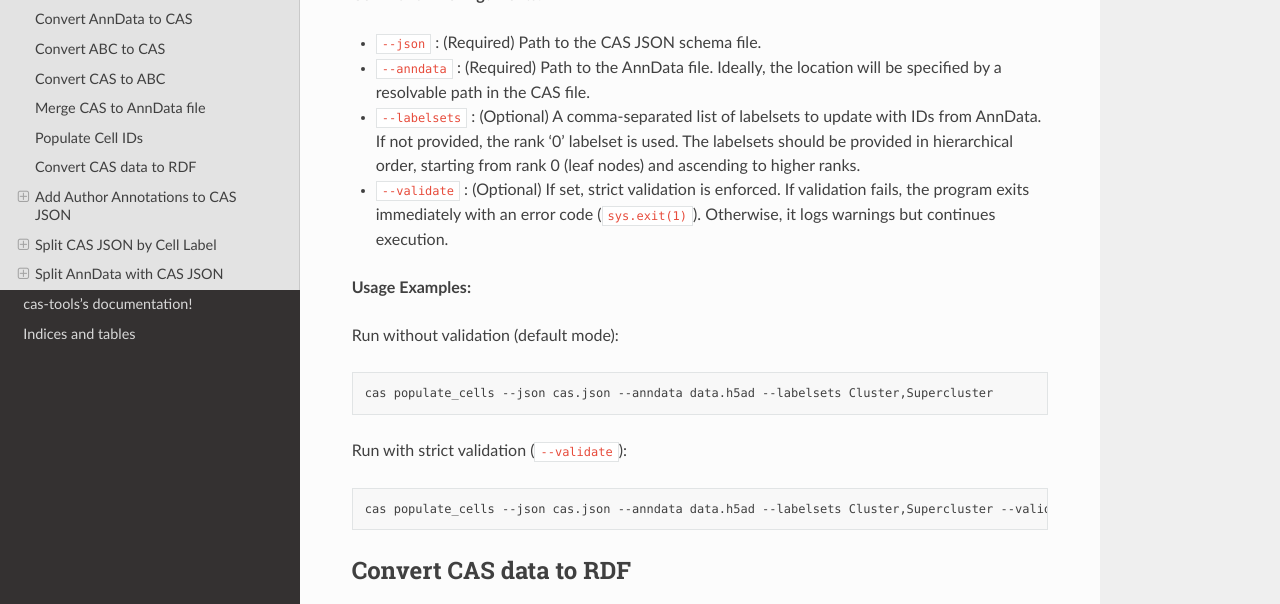
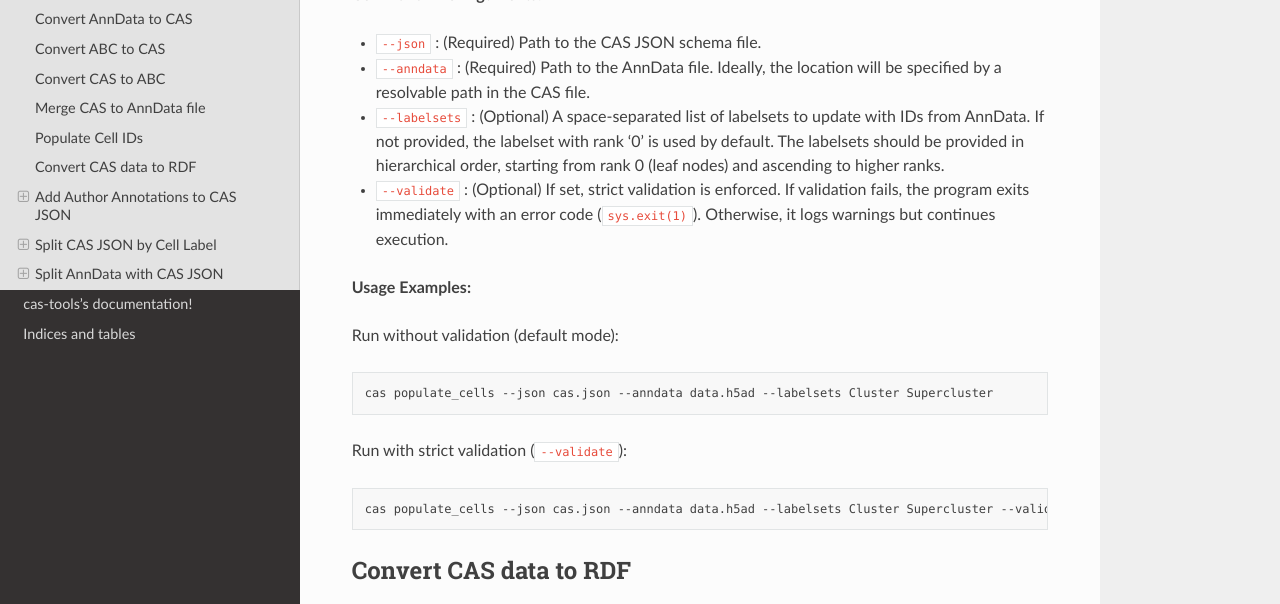
Before and after one commit to cellannotation/cas-tools, a Sphinx documentation site: the page built from docs/cli.md, in a window 1280 px wide and 1400 px high, scrolled down 5076 px. Shown: the part 330-934 px from the top of the window. Built offline with Sphinx 7.4.7 and the Read the Docs theme 3.1.0, drawn with Linux system fonts in a browser that asks for light colours; some of the changed text lies outside the part shown.

Commit message:
Update populate_cells for --labelsets argument logic changes

````diff
--- a/docs/cli.md
+++ b/docs/cli.md
@@ -188,25 +188,25 @@ Please check the [related notebook](../notebooks/test_merge.ipynb) to evaluate t
 Add/update CellIDs to CAS from a matching AnnData file. Checks for alignment between `obs` key-value pairs in the AnnData file and labelset:cell_label pairs in CAS for a specified list of `labelsets`. If they are aligned, updates `cell_ids` in CAS.
 
 ```commandline
-cas populate_cells --json path/to/json_file.json --anndata path/to/anndata_file.h5ad --labelsets Cluster,Supercluster --validate
+cas populate_cells --json path/to/json_file.json --anndata path/to/anndata_file.h5ad --labelsets Cluster Supercluster --validate
 ```
 
 **Command-line Arguments:**
 - `--json`      : (Required) Path to the CAS JSON schema file.
 - `--anndata`   : (Required) Path to the AnnData file. Ideally, the location will be specified by a resolvable path in the CAS file.
-- `--labelsets` : (Optional) A comma-separated list of labelsets to update with IDs from AnnData. If not provided, the rank '0' labelset is used. The labelsets should be provided in hierarchical order, starting from rank 0 (leaf nodes) and ascending to higher ranks.
+- `--labelsets` : (Optional) A space-separated list of labelsets to update with IDs from AnnData. If not provided, the labelset with rank '0' is used by default. The labelsets should be provided in hierarchical order, starting from rank 0 (leaf nodes) and ascending to higher ranks.
 - `--validate`  : (Optional) If set, strict validation is enforced. If validation fails, the program exits immediately with an error code (`sys.exit(1)`). Otherwise, it logs warnings but continues execution.
 
 **Usage Examples:**
 
 Run without validation (default mode):
 ```commandline
-cas populate_cells --json cas.json --anndata data.h5ad --labelsets Cluster,Supercluster
+cas populate_cells --json cas.json --anndata data.h5ad --labelsets Cluster Supercluster
 ```
 
 Run with strict validation (`--validate`):
 ```commandline
-cas populate_cells --json cas.json --anndata data.h5ad --labelsets Cluster,Supercluster --validate
+cas populate_cells --json cas.json --anndata data.h5ad --labelsets Cluster Supercluster --validate
 ```
 
 ## Convert CAS data to RDF
````
Also changed, not shown: 2 other files.
